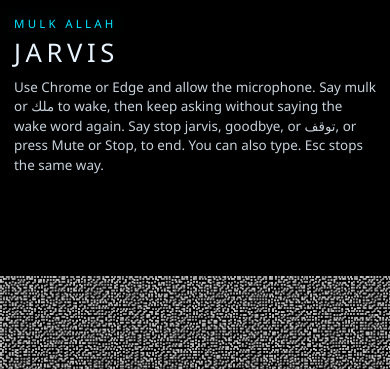
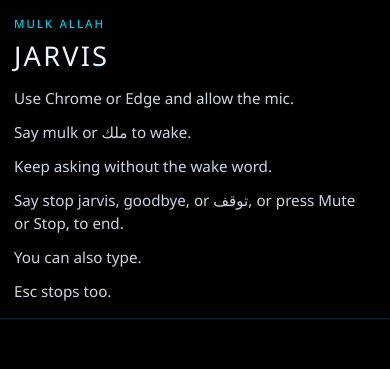
Before and after one commit to mulkallah7703/mulk-jarvis-python, a Next.js app: page / in a window 390 px wide. Shown: the top 369 px of the page. Built offline with nearby package versions, Linux system fonts and the light colour scheme; no server answers.

Commit message:
Stack the brand and instructions in a left column.
The hologram stays in the space beside that panel. Each instruction wraps on its own line so the Arabic and English text stay fully visible.

Co-authored-by: Malak Allah Ali Ali Mohammed Al-sadi <mulkallah7@gmail.com>

```diff
--- a/app/globals.css
+++ b/app/globals.css
@@ -41,21 +41,45 @@ button {
 }
 
 .shell {
-  position: relative;
+  display: flex;
+  flex-direction: row;
+  align-items: stretch;
+  height: 100vh;
+  height: 100dvh;
   min-height: 100vh;
   min-height: 100dvh;
   background: #000;
   overflow: hidden;
 }
 
+.brand-panel {
+  flex: 0 0 260px;
+  width: 260px;
+  height: 100%;
+  min-width: 0;
+  overflow-x: hidden;
+  overflow-y: auto;
+  padding: max(20px, env(safe-area-inset-top)) 18px 20px max(16px, env(safe-area-inset-left));
+  background: rgba(0, 0, 0, 0.82);
+  border-right: 1px solid rgba(0, 229, 255, 0.18);
+  z-index: 3;
+}
+
+.stage-wrap {
+  position: relative;
+  flex: 1 1 auto;
+  min-width: 0;
+  height: 100%;
+}
+
 .jarvis-hologram-canvas {
-  position: fixed;
+  position: absolute;
   inset: 0;
   z-index: 0;
   display: block;
-  width: 100vw;
-  height: 100vh;
-  height: 100dvh;
+  width: 100%;
+  height: 100%;
+  max-width: 100%;
   object-fit: contain;
   object-position: center center;
   background: #000;
@@ -63,46 +87,62 @@ button {
 }
 
 .hud {
-  position: relative;
+  position: absolute;
+  inset: 0;
   z-index: 2;
-  min-height: 100vh;
-  min-height: 100dvh;
   display: flex;
   flex-direction: column;
-  justify-content: space-between;
+  justify-content: flex-end;
   pointer-events: none;
 }
 
-.top-copy,
 .bottom-panel,
-.top-copy *,
 .bottom-panel * {
   pointer-events: auto;
-}
-
-.top-copy {
-  padding: max(16px, env(safe-area-inset-top)) 20px 28px;
-  background: linear-gradient(to bottom, rgba(0, 0, 0, 0.78), rgba(0, 0, 0, 0.28) 72%, transparent);
 }
 
 .eyebrow {
   margin: 0;
   color: var(--cyan);
-  letter-spacing: 0.28em;
+  letter-spacing: 0.18em;
   text-transform: uppercase;
   font-size: 0.72rem;
+  line-height: 1.4;
   text-shadow: 0 0 18px rgba(0, 229, 255, 0.35);
+  overflow-wrap: break-word;
 }
 
 h1 {
-  margin: 4px 0 8px;
-  font-size: clamp(1.6rem, 4vw, 2.2rem);
+  margin: 8px 0 16px;
+  max-width: 100%;
+  font-size: 1.45rem;
   font-weight: 560;
-  letter-spacing: 0.18em;
+  letter-spacing: 0.08em;
+  line-height: 1.15;
   text-transform: uppercase;
+  overflow-wrap: anywhere;
 }
 
-.instructions,
+.instructions {
+  list-style: none;
+  margin: 0;
+  padding: 0;
+  display: flex;
+  flex-direction: column;
+  gap: 12px;
+  color: rgba(232, 244, 255, 0.88);
+  font-size: 0.92rem;
+  line-height: 1.45;
+  overflow-wrap: break-word;
+  word-break: normal;
+}
+
+.instructions li {
+  margin: 0;
+  white-space: normal;
+  overflow: visible;
+}
+
 .interim,
 .notice,
 .banner,
@@ -110,13 +150,6 @@ h1 {
   margin: 0;
   color: var(--muted);
   line-height: 1.45;
-}
-
-.instructions {
-  max-width: 68ch;
-  color: rgba(232, 244, 255, 0.86);
-  font-size: 0.92rem;
-  text-shadow: 0 1px 8px rgba(0, 0, 0, 0.85);
 }
 
 .bottom-panel {
@@ -263,14 +296,36 @@ input:focus-visible {
   outline-offset: 2px;
 }
 
-@media (max-width: 640px) {
-  .top-copy {
-    padding-left: 14px;
-    padding-right: 14px;
+@media (max-width: 720px) {
+  .shell {
+    flex-direction: column;
+    height: auto;
+    min-height: 100dvh;
+    overflow: auto;
+  }
+
+  .brand-panel {
+    flex: 0 0 auto;
+    width: 100%;
+    height: auto;
+    overflow: visible;
+    border-right: none;
+    border-bottom: 1px solid rgba(0, 229, 255, 0.18);
+    padding: max(16px, env(safe-area-inset-top)) 16px 16px max(14px, env(safe-area-inset-left));
+  }
+
+  h1 {
+    font-size: 1.7rem;
   }
 
   .instructions {
-    font-size: 0.84rem;
+    font-size: 0.95rem;
+  }
+
+  .stage-wrap {
+    flex: 1 0 auto;
+    height: auto;
+    min-height: 72dvh;
   }
 
   .bottom-panel {
--- a/components/jarvis-app.tsx
+++ b/components/jarvis-app.tsx
@@ -670,17 +670,26 @@ export function JarvisApp() {
 
   return (
     <main className="shell">
-      <ParticleHologram mode={hologramMode(view)} energy={hologramEnergy(view)} />
-      <div className="hud">
-        <header className="top-copy">
-          <p className="eyebrow">Mulk Allah</p>
-          <h1>Jarvis</h1>
-          <p className="instructions">
-            Use Chrome or Edge and allow the microphone. Say mulk or ملك to wake, then keep asking without
-            saying the wake word again. Say stop jarvis, goodbye, or توقف, or press Mute or Stop, to end. You can
-            also type. Esc stops the same way.
-          </p>
-        </header>
+      <aside className="brand-panel">
+        <p className="eyebrow">Mulk Allah</p>
+        <h1>Jarvis</h1>
+        <ul className="instructions">
+          <li>Use Chrome or Edge and allow the mic.</li>
+          <li>
+            Say <bdi dir="auto">mulk</bdi> or <bdi dir="auto">ملك</bdi> to wake.
+          </li>
+          <li>Keep asking without the wake word.</li>
+          <li>
+            Say <bdi dir="auto">stop jarvis</bdi>, <bdi dir="auto">goodbye</bdi>, or <bdi dir="auto">توقف</bdi>, or
+            press Mute or Stop, to end.
+          </li>
+          <li>You can also type.</li>
+          <li>Esc stops too.</li>
+        </ul>
+      </aside>
+      <div className="stage-wrap">
+        <ParticleHologram mode={hologramMode(view)} energy={hologramEnergy(view)} />
+        <div className="hud">
         <div className="bottom-panel">
           <section
             className="stage"
@@ -755,6 +764,7 @@ export function JarvisApp() {
               Stop
             </button>
           </div>
+        </div>
         </div>
       </div>
     </main>
```
